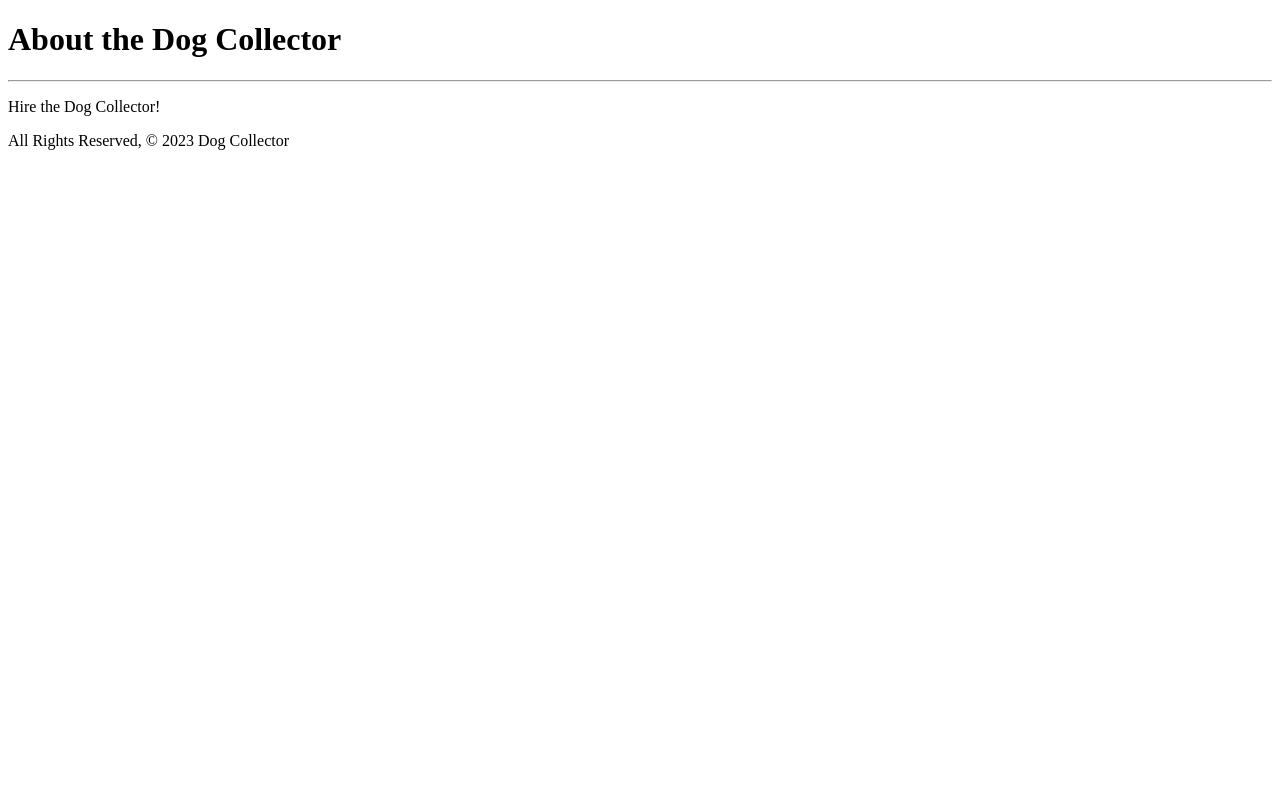
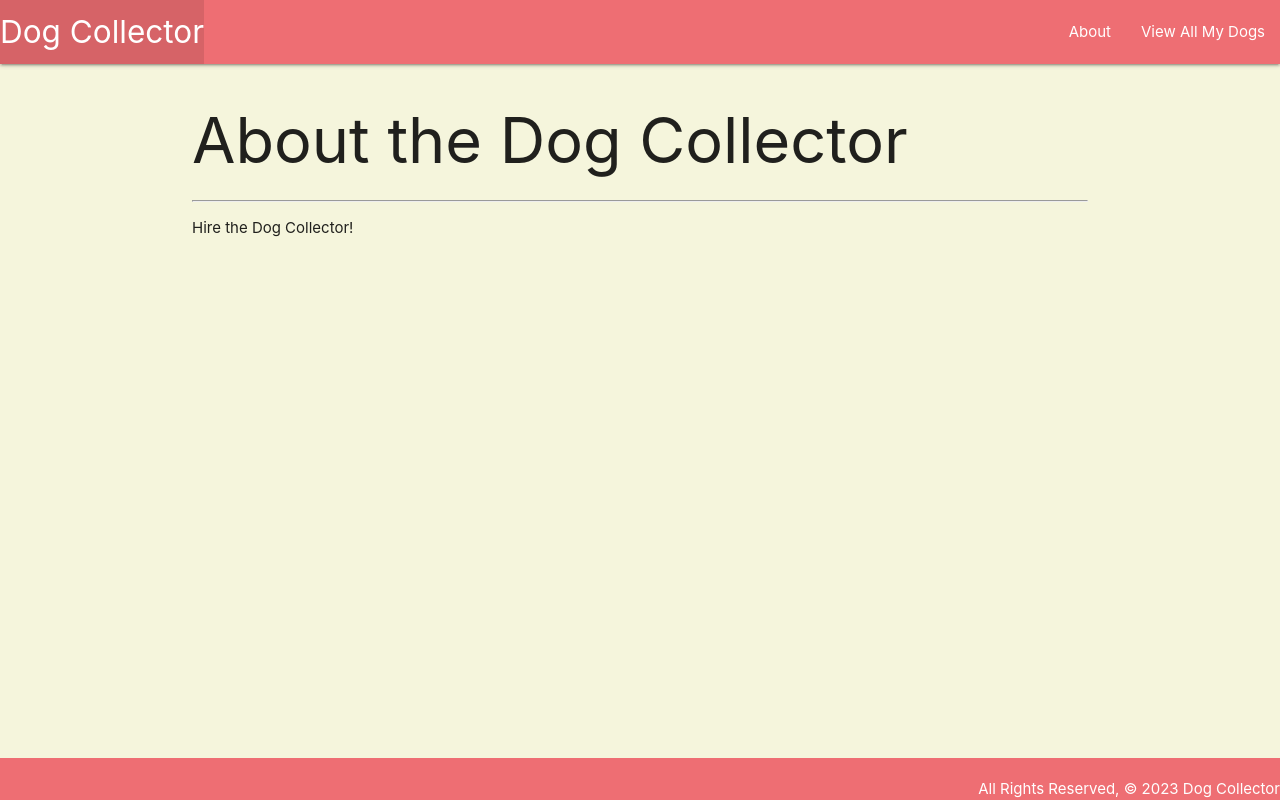
Before and after one commit to a-prem7/dog-collections-django, a Django app: page /about/ in a window 1280 px wide. Run offline with Django 4.2, Linux system fonts and the light colour scheme.

Commit message:
rendered dog list

```diff
--- a/dogcollector/settings.py
+++ b/dogcollector/settings.py
@@ -116,7 +116,7 @@ USE_TZ = True
 # Static files (CSS, JavaScript, Images)
 # https://docs.djangoproject.com/en/4.2/howto/static-files/
 
-STATIC_URL = 'static/'
+STATIC_URL = '/static/'
 
 # Default primary key field type
 # https://docs.djangoproject.com/en/4.2/ref/settings/#default-auto-field
--- /dev/null
+++ b/main_app/static/css/style.css
@@ -0,0 +1,17 @@
+
+
+body {
+    display: flex;
+    min-height: 100vh;
+    flex-direction: column;
+    background-color: beige;
+  }
+
+  main {
+    flex: 1 0 auto;
+  }
+
+  footer {
+    padding-top: 0;
+    text-align: right;
+  }
--- a/main_app/templates/about.html
+++ b/main_app/templates/about.html
@@ -1,22 +1,8 @@
-<!DOCTYPE html>
-<html lang="en">
 
-<head>
-    <meta charset="UTF-8" />
-    <meta name="viewport" content="width=device-width, initial-scale=1.0" />
-    <meta http-equiv="X-UA-Compatible" content="ie=edge" />
-    <title>Dog Collector</title>
-</head>
+{% extends 'base.html' %} {% block content %}
 
-<body>
+<h1>About the Dog Collector</h1>
+<hr />
+<p>Hire the Dog Collector!</p>
 
-    <h1>About the Dog Collector</h1>
-    <hr />
-    <p>Hire the Dog Collector!</p>
-    <footer>All Rights Reserved, © 2023 Dog Collector</footer>
-
-
-
-</body>
-
-</html>
+{% endblock %}
--- /dev/null
+++ b/main_app/templates/base.html
@@ -0,0 +1,40 @@
+{% load static %}
+<!DOCTYPE html>
+<html lang="en">
+  <head>
+    <meta charset="UTF-8" />
+    <meta name="viewport" content="width=device-width, initial-scale=1.0" />
+    <meta http-equiv="X-UA-Compatible" content="ie=edge" />
+    <title>Dog Collector</title>
+    <link
+      rel="stylesheet"
+      href="https://cdnjs.cloudflare.com/ajax/libs/materialize/1.0.0/css/materialize.min.css"
+    />
+
+    <link rel="stylesheet" type="text/css" href="{% static 'css/style.css' %}" />
+
+  </head>
+  <body>
+    <header class="navbar-fixed">
+      <nav>
+        <div class="nav-wrapper">
+          <ul>
+            <li>
+              <a href="/" class="left brand-logo">  Dog Collector</a>
+            </li>
+          </ul>
+          <ul class="right">
+            <li><a href="/about">About</a></li>
+            <li><a href="/dogs">View All My Dogs</a></li>
+          </ul>
+        </div>
+      </nav>
+    </header>
+    <main class="container">{% block content %} {% endblock %}</main>
+    <footer class="page-footer">
+      <div class="right">
+        All Rights Reserved, © 2023 Dog Collector
+      </div>
+    </footer>
+  </body>
+</html>
--- a/main_app/urls.py
+++ b/main_app/urls.py
@@ -5,5 +5,6 @@ from . import views
 urlpatterns = [
     path('', views.home, name='home'),
     path('about/', views.about, name='about'),
+    path('dogs/', views.dogs_index, name='index'),
 
 ]
--- a/main_app/views.py
+++ b/main_app/views.py
@@ -1,5 +1,20 @@
 from django.shortcuts import render
 from django.http import HttpResponse
+
+
+# Add the Cat class & list and view function below the imports
+class Dog:  # Note that parens are optional if not inheriting from another class
+  def __init__(self, name, breed, description, age):
+    self.name = name
+    self.breed = breed
+    self.description = description
+    self.age = age
+
+dogs = [
+  Dog('Henry', 'doodle', 'foul little demon', 3),
+  Dog('Sachi', 'tortoise shell', 'diluted tortoise shell', 0),
+  Dog('Raven', 'black tripod', '3 legged cat', 4)
+]
 
 # Create your views here.
 
@@ -8,3 +23,8 @@ def home(request):
 
 def about(request):
   return render(request, 'about.html')
+
+
+# Add new view
+def dogs_index(request):
+  return render(request, 'dogs/index.html', { 'dogs': dogs })
```
Also changed, not shown: main_app/templates/dogs/index.html (added, +19 -0 lines).
